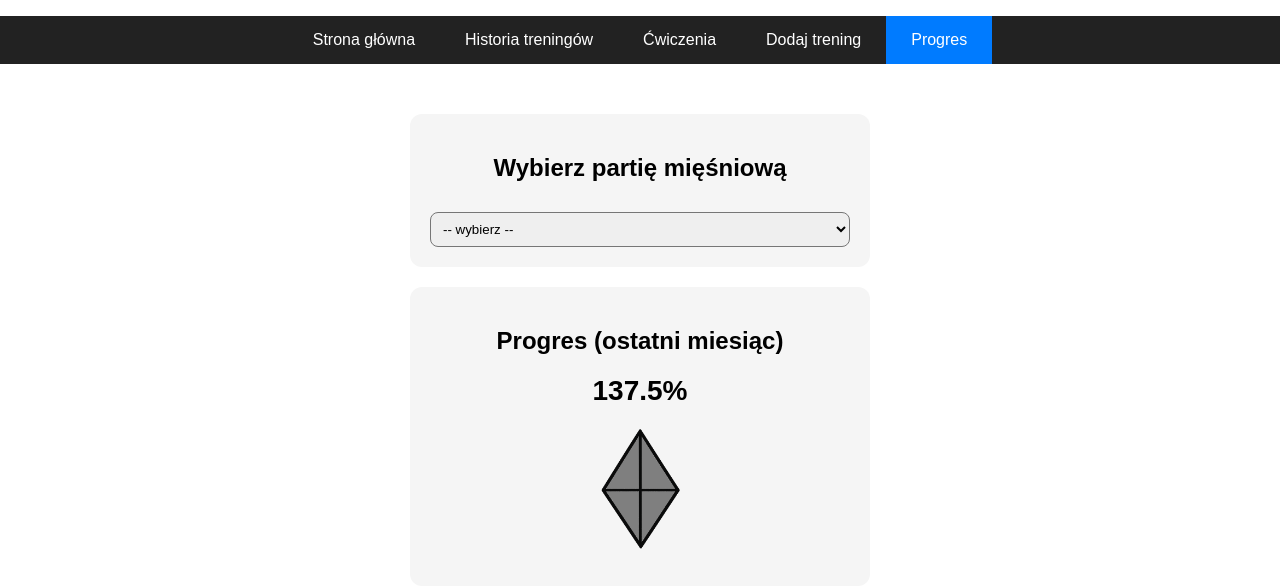
After one commit to kebabonly4321/projekzespolowy, a Flask app: page /progres in a window 1280 px wide. The commit adds this page. Shown: the top 588 px of the page. Run offline with Flask 3, Linux system fonts and the light colour scheme; the visitor is signed in with stand-in values (Sample User, id 1); data comes from the database, SQL or seed files in the repository.

Commit message:
14.06 (PK)

```diff
--- a/main.py
+++ b/main.py
@@ -806,6 +806,21 @@ def edytuj_profil():
     flash("Dane profilu zostały zapisane.", "success")
     return redirect(url_for("profil"))
 
+@app.route("/progres")
+@login_required
+def progres():
+    db = get_db()
+    muscle_groups = db.execute(
+        "SELECT DISTINCT name FROM grupa_miesniowa"
+    ).fetchall()
+    selected_group = request.args.get("muscle_group")
+    progress_ratio = 11.0/(8.0)
+    return render_template(
+        "progres.html",
+        muscle_groups=muscle_groups,
+        selected_group=selected_group,
+        progress_ratio=progress_ratio
+    )
 
 if __name__ == "__main__":
     app.run(debug=True)
--- a/templates/cwiczenia.html
+++ b/templates/cwiczenia.html
@@ -92,6 +92,7 @@
       <li><a href="{{ url_for('historia') }}">Historia treningów</a></li>
       <li><a href="{{ url_for('cwiczenia') }}" class="active">Ćwiczenia</a></li>
       <li><a href="{{ url_for('dodaj_trening') }}">Dodaj trening</a></li>
+        <li><a href="{{ url_for('progres') }}">Dodaj trening</a></li>
     </ul>
   </menu>
 
--- a/templates/dodajtrening.html
+++ b/templates/dodajtrening.html
@@ -42,6 +42,7 @@
       <li><a href="{{ url_for('historia') }}">Historia treningów</a></li>
       <li><a href="{{ url_for('cwiczenia') }}">Ćwiczenia</a></li>
       <li><a href="{{ url_for('dodaj_trening') }}" class="active">Dodaj trening</a></li>
+      <li><a href="{{ url_for('progres') }}">Progres</a></li>
     </ul>
   </menu>
 
--- a/templates/historia.html
+++ b/templates/historia.html
@@ -135,6 +135,7 @@
       <li><a href="/historia" class="active">Historia treningów</a></li>
       <li><a href="/cwiczenia">Ćwiczenia</a></li>
       <li><a href="/trening">Dodaj trening</a></li>
+      <li><a href="/progres">Progres</a></li>
     </ul>
   </menu>
   <div class="kontener-user">
--- a/templates/homepage.html
+++ b/templates/homepage.html
@@ -156,6 +156,7 @@
       <li><a href="/historia">Historia treningów</a></li>
       <li><a href="/cwiczenia">Ćwiczenia</a></li>
       <li><a href="/trening">Dodaj trening</a></li>
+        <li><a href="/progres">Progres</a></li>
     </ul>
   </menu>
   <div class="kontener-user">
--- a/templates/profil.html
+++ b/templates/profil.html
@@ -183,6 +183,7 @@
             <li><a href="{{ url_for('historia') }}">Historia treningów</a></li>
             <li><a href="{{ url_for('cwiczenia') }}">Ćwiczenia</a></li>
             <li><a href="{{ url_for('dodaj_trening') }}">Dodaj trening</a></li>
+            <li><a href="{{ url_for('progres') }}">Dodaj trening</a></li>
         </ul>
     </menu>
     <div class="kontener-user">
--- /dev/null
+++ b/templates/progres.html
@@ -0,0 +1,128 @@
+<!DOCTYPE html>
+<html lang="pl">
+<head>
+    <meta charset="UTF-8">
+    <title>Progres</title>
+    <style>
+        body{
+          margin: 0;
+          font-family: Arial, sans-serif;
+        }
+        menu{
+          background-color: #222222;
+          padding: 0;
+        }
+        menu ul{
+          list-style: none;
+          margin: 0;
+          padding: 0;
+          display: flex;
+          justify-content: center;
+        }
+        menu ul li a{
+          display: block;
+          color: #FFFFFF;
+          padding: 15px 25px;
+          text-decoration: none;
+        }
+        menu ul li a:hover{
+          background-color: #555555;
+        }
+        .active{
+          background-color: #007BFF;
+        }
+        .main{
+          margin-top: 50px;
+          display: flex;
+          flex-direction: column;
+          gap: 20px;
+          align-items: center;
+        }
+        .box{
+          width: 420px;
+          background-color: #f5f5f5;
+          padding: 20px;
+          border-radius: 12px;
+          text-align: center;
+        }
+        .btn{
+          display: inline-block;
+          margin-top: 10px;
+          padding: 10px 15px;
+          background-color: #007BFF;
+          color: #FFFFFF;
+          text-decoration: none;
+          border-radius: 8px;
+          border: none;
+          cursor: pointer;
+        }
+        .btn:hover{
+          background-color: #0056B3;
+        }
+        select{
+          padding: 8px;
+          border-radius: 8px;
+          width: 100%;
+          margin-top: 10px;
+        }
+        .progress-value{
+          font-size: 28px;
+          margin-top: 15px;
+          font-weight: bold;
+        }
+        .badge{
+          margin-top: 15px;
+          width: 140px;
+          transition: 0.3s;
+        }
+    </style>
+</head>
+<body>
+<menu>
+  <ul>
+    <li><a href="/homepage">Strona główna</a></li>
+    <li><a href="/historia">Historia treningów</a></li>
+    <li><a href="/cwiczenia">Ćwiczenia</a></li>
+    <li><a href="/trening">Dodaj trening</a></li>
+    <li><a href="/progres" class="active">Progres</a></li>
+  </ul>
+</menu>
+<div class="main">
+    <div class="box">
+        <h2>Wybierz partię mięśniową</h2>
+        <form method="GET" action="/progres">
+            <select name="muscle_group" onchange="this.form.submit()">
+                <option value="">-- wybierz --</option>
+
+                {% for group in muscle_groups %}
+                    <option value="{{ group }}"
+                        {% if group == selected_group %}selected{% endif %}>
+                        {{ group }}
+                    </option>
+                {% endfor %}
+            </select>
+        </form>
+    </div>
+    <div class="box">
+        <h2>Progres (ostatni miesiąc)</h2>
+        {% if progress_ratio is not none %}
+            <div class="progress-value">
+                {{ (progress_ratio * 100) | round(1) }}%
+            </div>
+            {% if progress_ratio < 0.5 %}
+                {% set badge_img = "/static/images/odznaka_bronze.png" %}
+            {% elif progress_ratio < 1.5 %}
+                {% set badge_img = "/static/images/odznaka_silver.png" %}
+            {% elif progress_ratio < 3.0 %}
+                {% set badge_img = "/static/images/odznaka_gold.png" %}
+            {% else %}
+                {% set badge_img = "/static/images/odznaka_red.png" %}
+            {% endif %}
+            <img src="{{ badge_img }}" class="badge" alt="odznaka">
+        {% else %}
+            <p>Brak danych dla wybranej partii mięśniowej</p>
+        {% endif %}
+    </div>
+</div>
+</body>
+</html>
```
